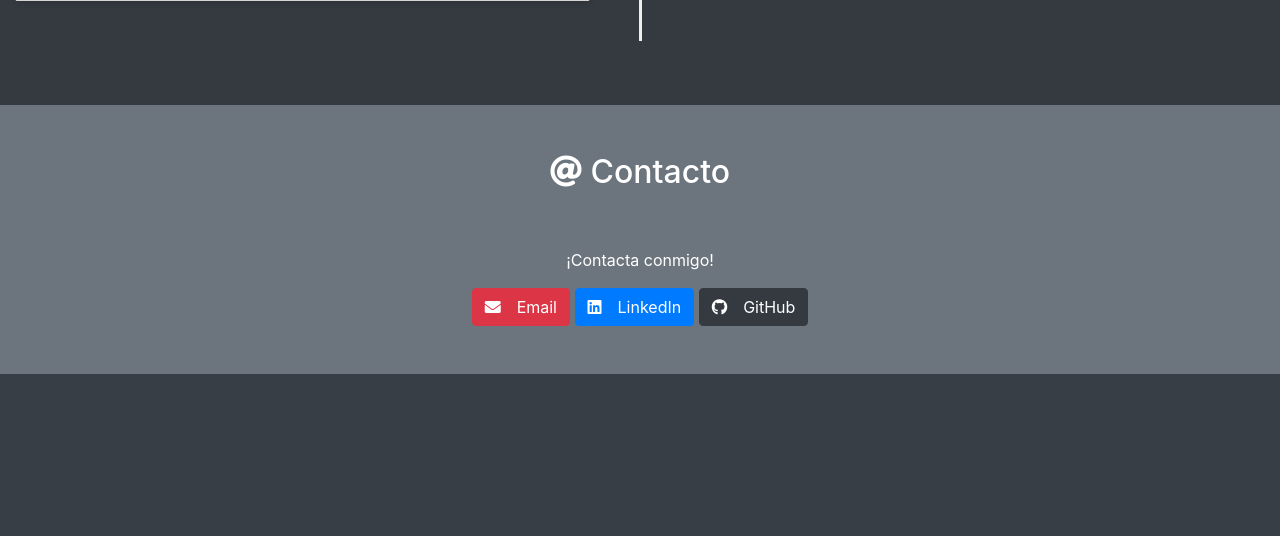
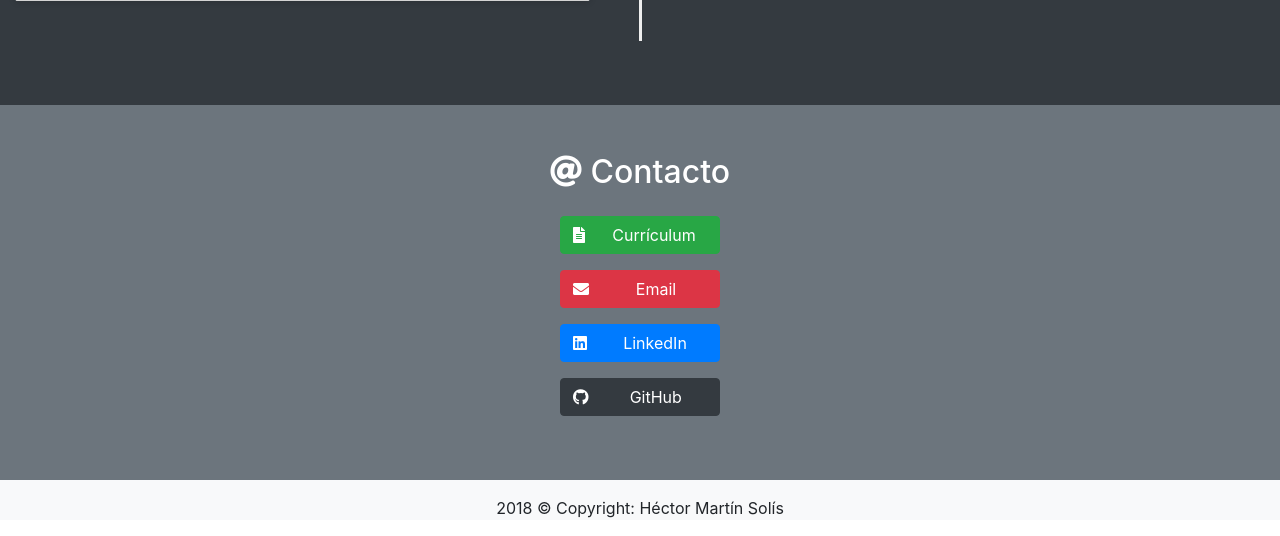
Before and after one commit to HecMartinSol/portfolio_basic, a PHP site: page / in a window 1280 px wide. Shown: the part 2616-3152 px from the top of the page. Before the commit the page ends 2990 px from the top, so only its background shows below. Run offline with PHP 8.4, Linux system fonts and the light colour scheme; some libraries are stand-ins or nearby versions.

Commit message:
Añadido cv y ajustes menores

```diff
--- a/index.php
+++ b/index.php
@@ -3,7 +3,7 @@
 <head>
 	<title>Héctor Martín Solís</title>
 	<link rel="icon" href="./img/icon.ico" type="image/x-icon" />
-<meta name="viewport" content="width=device-width, initial-scale=1.0" />
+	<meta name="viewport" content="width=device-width, initial-scale=1.0" />
 
 	<!-- BOOTSTRAP -->
 	<link rel="stylesheet" href="https://stackpath.bootstrapcdn.com/bootstrap/4.1.3/css/bootstrap.min.css" integrity="sha384-MCw98/SFnGE8fJT3GXwEOngsV7Zt27NXFoaoApmYm81iuXoPkFOJwJ8ERdknLPMO" crossorigin="anonymous">
@@ -442,27 +442,37 @@
 
 	<div class="container-fluid bg-secondary text-white">
 		<div class="pt-5 pb-5" id="contacto">
-			<h2 class="pb-5"><center><i class="fas fa-at"></i> Contacto</center></h2>
+			<h2 class="pb-3"><center><i class="fas fa-at"></i> Contacto</center></h2>
 			<center>
-				<p>¡Contacta conmigo!</p>
+				<a class="btn btn-success mb-3" href='./resources/cv_hector_martin_solis.pdf' id="btn_my_cv" download style="width: 10rem;" title="Descargar Currículum">
+					<i class="fas fa-file-alt mr-3 mt-1 float-left"></i>Currículum
+				</a>
+				<br>
 
-				<a class="btn btn-danger" href='mailto:hecmartinsol@gmail.com?Subject=Hello!' id="btn_my_email">
-					<i class="fas fa-envelope mr-3"></i>Email
+				<a class="btn btn-danger mb-3" href='mailto:hecmartinsol@gmail.com?Subject=Hello!' id="btn_my_email" style="width: 10rem;" title="Enviar email">
+					<i class="fas fa-envelope mr-3 mt-1 float-left"></i>Email
 				</a>
+				<br>
 
-				<a class="btn btn-primary" href='https://www.linkedin.com/in/h%C3%A9ctor-mart%C3%ADn-sol%C3%ADs-64543b119/' target='_blank'>
-					<i class="fab fa-linkedin mr-3"></i>LinkedIn
+				<a class="btn btn-primary mb-3" href='https://www.linkedin.com/in/h%C3%A9ctor-mart%C3%ADn-sol%C3%ADs-64543b119/' target='_blank' style="width: 10rem;" title="Visitar LinkedIn">
+					<i class="fab fa-linkedin mr-3 mt-1 float-left"></i>LinkedIn
 				</a>
+				<br>
 
-
-				<a class="btn btn-dark" href='https://github.com/HecMartinSol' target='_blank'>
-					<i class="fab fa-github mr-3"></i>GitHub
+				<a class="btn btn-dark mb-3" href='https://github.com/HecMartinSol' target='_blank' style="width: 10rem;" title="Visitar GitHub">
+					<i class="fab fa-github mr-3 mt-1 float-left"></i>GitHub
 				</a>
+				<br>
 			</center>
 		</div>
 	</div>
 
 	<button class="btn btn-warning rounded-circle" onclick="goTopAction()" id="goTopButton" title="Volver arriba"><i class="fas fa-chevron-up"></i></button>
 
+	<div class="container-fluid bg-light text-gray-dark pt-3">
+		<center>
+			<p><?= date("Y") ?> © Copyright: Héctor Martín Solís</p>
+		</center>
+	</div>
 </body>
 </html>
```
Also changed, not shown: 1 other file.
